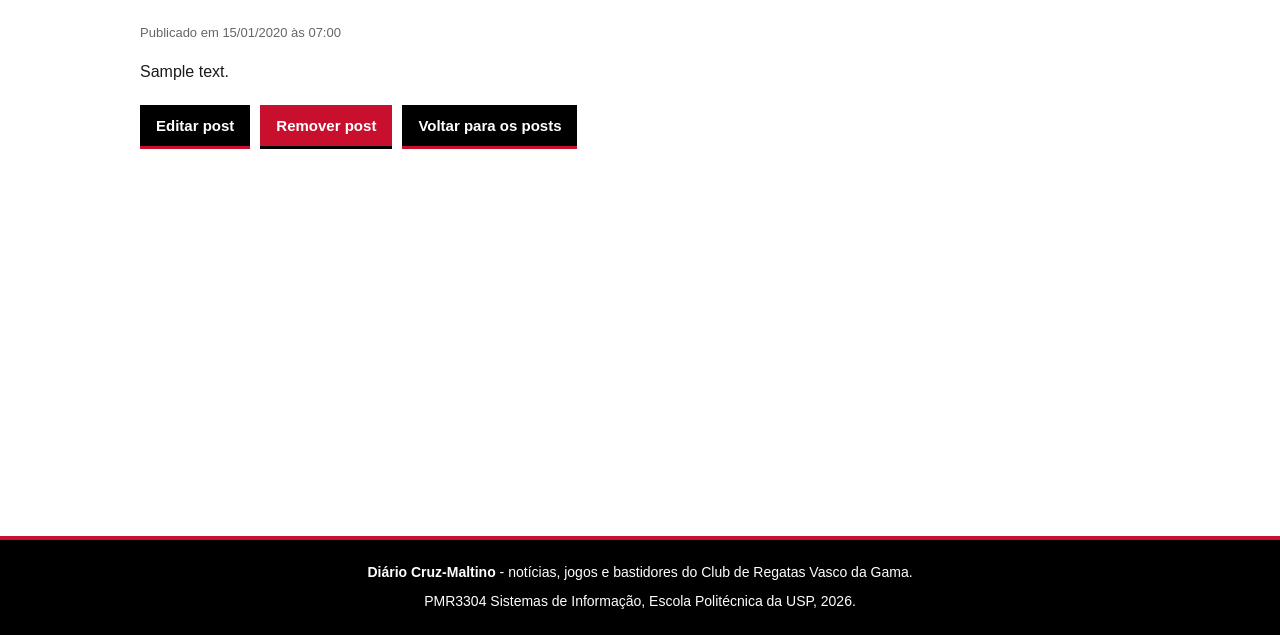
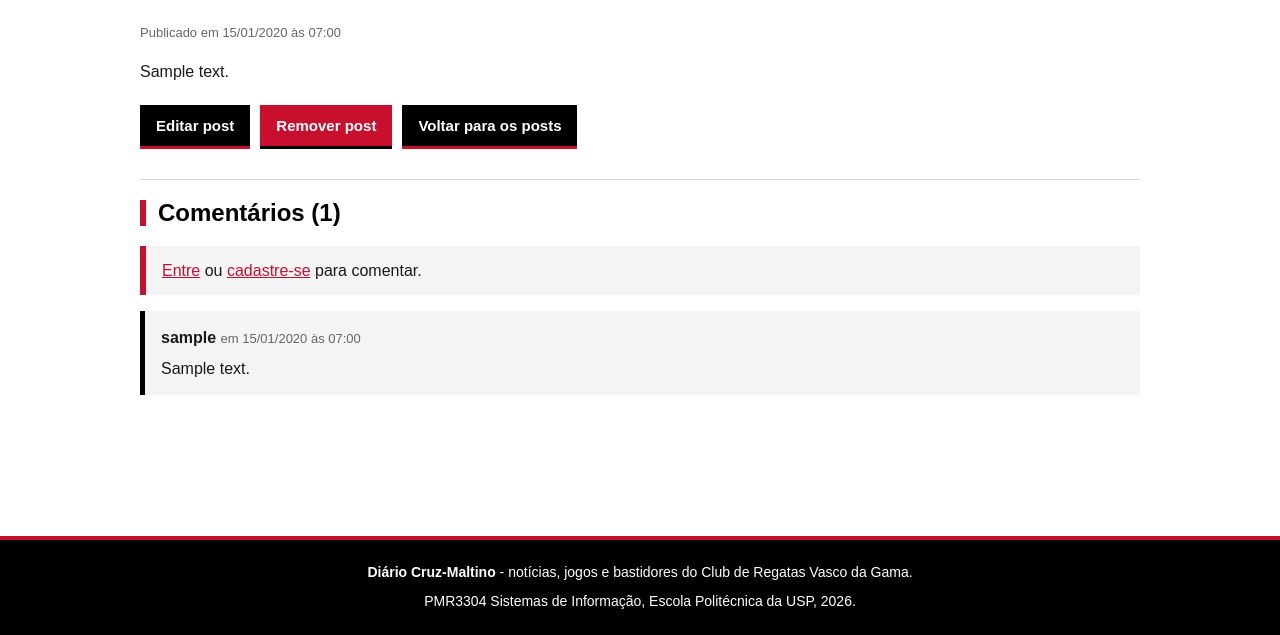
Before and after one commit to henriquegrolla1/ep2, a Django app: page /posts/1/ in a window 1280 px wide. Shown: the part 165-800 px from the top of the page. Run offline with Django 5.2, Linux system fonts and the light colour scheme; tables that the repository leaves empty hold one stand-in row (values such as "Sample post").

Commit message:
Adicionar view de criação de comentários e exibi-los na página do post, do mais recente para o mais antigo

```diff
--- a/blog/templates/blog/detail.html
+++ b/blog/templates/blog/detail.html
@@ -19,4 +19,23 @@
         <a class="botao" href="{% url 'blog:index' %}">Voltar para os posts</a>
     </div>
 </article>
+
+<section class="comentarios">
+    <h2>Comentários ({{ comment_list|length }})</h2>
+
+    {% if user.is_authenticated %}
+    <a class="botao" href="{% url 'blog:comment' post.id %}">Comentar</a>
+    {% else %}
+    <p class="aviso"><a href="{% url 'login' %}?next={% url 'blog:comment' post.id %}">Entre</a> ou <a href="{% url 'accounts:signup' %}">cadastre-se</a> para comentar.</p>
+    {% endif %}
+
+    {% for comment in comment_list %}
+    <article class="comentario">
+        <p class="comentario-autor"><strong>{{ comment.author.username }}</strong> <span class="data">em {{ comment.date|date:"d/m/Y \à\s H:i" }}</span></p>
+        <p>{{ comment.text }}</p>
+    </article>
+    {% empty %}
+    <p>Ainda não há comentários. Seja o primeiro a comentar!</p>
+    {% endfor %}
+</section>
 {% endblock %}
--- a/blog/urls.py
+++ b/blog/urls.py
@@ -9,4 +9,5 @@ urlpatterns = [
     path('posts/create/', views.PostCreateView.as_view(), name='create'),
     path('posts/update/<int:pk>/', views.PostUpdateView.as_view(), name='update'),
     path('posts/delete/<int:pk>/', views.PostDeleteView.as_view(), name='delete'),
+    path('posts/<int:post_id>/comment/', views.create_comment, name='comment'),
 ]
--- a/blog/views.py
+++ b/blog/views.py
@@ -1,8 +1,11 @@
+from django.contrib.auth.decorators import login_required
+from django.http import HttpResponseRedirect
+from django.shortcuts import render, get_object_or_404
 from django.urls import reverse, reverse_lazy
 from django.views import generic
 
-from .models import Post
-from .forms import PostForm
+from .models import Post, Comment
+from .forms import PostForm, CommentForm
 
 
 class PostListView(generic.ListView):
@@ -14,6 +17,11 @@ class PostListView(generic.ListView):
 class PostDetailView(generic.DetailView):
     model = Post
     template_name = 'blog/detail.html'
+
+    def get_context_data(self, **kwargs):
+        context = super().get_context_data(**kwargs)
+        context['comment_list'] = self.object.comment_set.order_by('-date')
+        return context
 
 
 class PostCreateView(generic.CreateView):
@@ -38,3 +46,23 @@ class PostDeleteView(generic.DeleteView):
     model = Post
     template_name = 'blog/delete.html'
     success_url = reverse_lazy('blog:index')
+
+
+@login_required
+def create_comment(request, post_id):
+    post = get_object_or_404(Post, pk=post_id)
+    if request.method == 'POST':
+        form = CommentForm(request.POST)
+        if form.is_valid():
+            comment_author = request.user
+            comment_text = form.cleaned_data['text']
+            comment = Comment(author=comment_author,
+                              text=comment_text,
+                              post=post)
+            comment.save()
+            return HttpResponseRedirect(
+                reverse('blog:detail', args=(post_id, )))
+    else:
+        form = CommentForm()
+    context = {'form': form, 'post': post}
+    return render(request, 'blog/comment.html', context)
--- a/static/style.css
+++ b/static/style.css
@@ -358,6 +358,25 @@ form textarea {
   color: #666666;
 }
 
+/* Comentários */
+
+.comentarios {
+  border-top: 1px solid #dddddd;
+  margin-top: 30px;
+  padding-top: 10px;
+}
+
+.comentario {
+  border-left: 5px solid black;
+  background-color: #f4f4f4;
+  padding: 10px 16px;
+  margin: 16px 0;
+}
+
+.comentario p {
+  margin: 4px 0;
+}
+
 /* Rodapé */
 
 footer {
```
Also changed, not shown: blog/forms.py (+12 -1 lines), blog/templates/blog/comment.html (added, +18 -0 lines).
